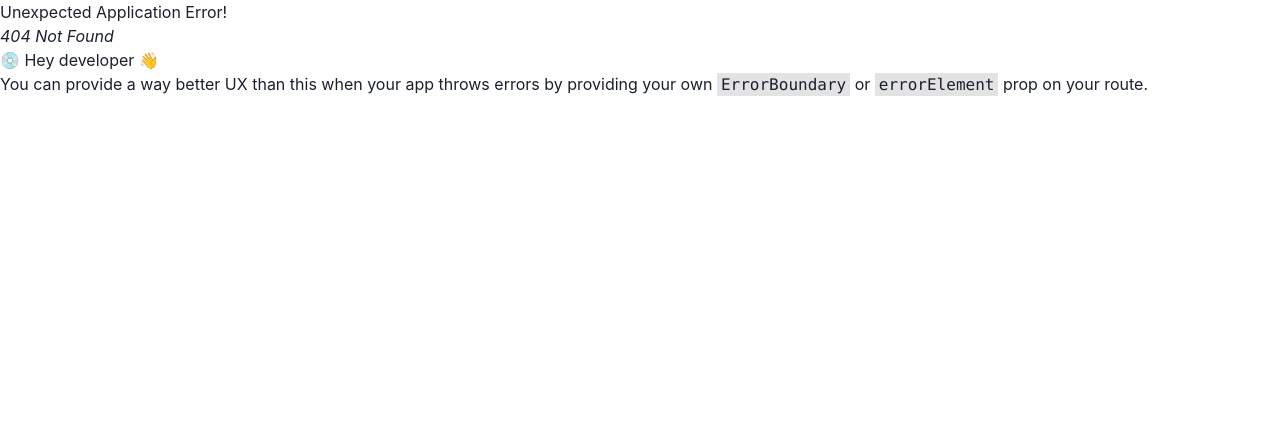
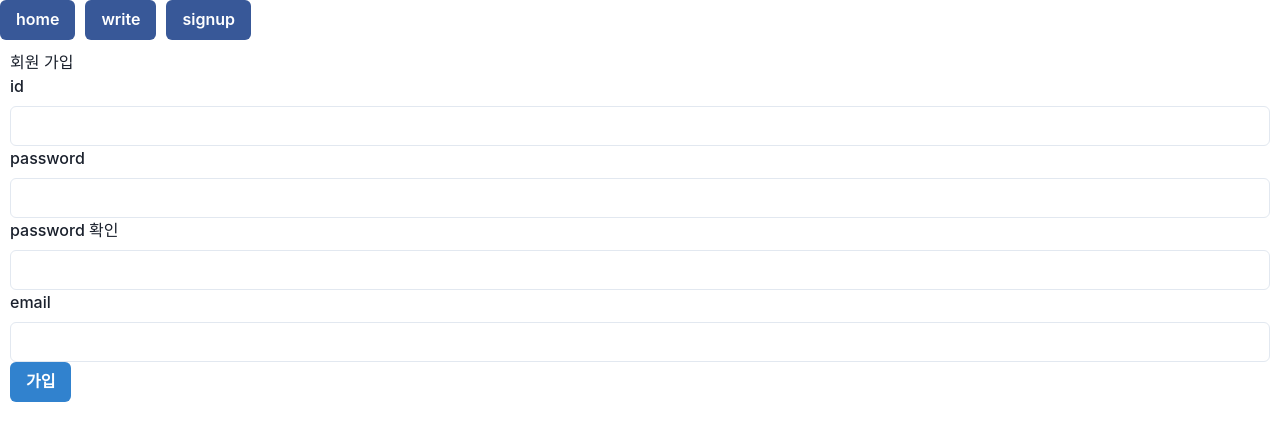
Before and after one commit to Nighteast/pjr1-fe, a React (Create React App) app: page /signup in a window 1280 px wide. Before the commit this address had no page. Shown: the top 440 px of the page. Built offline with nearby package versions, Linux system fonts and the light colour scheme.

Commit message:
회원가입 폼 작성 MemberSignup

```diff
--- a/src/App.js
+++ b/src/App.js
@@ -6,10 +6,11 @@ import {
   RouterProvider,
 } from "react-router-dom";
 import { HomeLayout } from "./layout/HomeLayout";
-import { BoardList } from "./page/BoardList";
-import { BoardWrite } from "./page/BoardWrite";
-import { BoardView } from "./page/BoardView";
-import { BoardEdit } from "./page/BoardEdit";
+import { BoardList } from "./page/board/BoardList";
+import { BoardWrite } from "./page/board/BoardWrite";
+import { BoardView } from "./page/board/BoardView";
+import { BoardEdit } from "./page/board/BoardEdit";
+import { MemberSignup } from "./page/member/MemberSignup";
 
 // router 생성
 const routes = createBrowserRouter(
@@ -22,6 +23,7 @@ const routes = createBrowserRouter(
       {/* "/:"는 동적 매개변수를 지정, URL에서 id 파라미터 값을 캡쳐한다. */}
       <Route path="board/:id" element={<BoardView />} />
       <Route path="edit/:id" element={<BoardEdit />} />
+      <Route path="signup" element={<MemberSignup />} />
     </Route>,
   ),
 );
--- a/src/component/NavBar.js
+++ b/src/component/NavBar.js
@@ -5,9 +5,16 @@ export function NavBar() {
   const navigate = useNavigate();
 
   return (
-    <Flex>
-      <Button onClick={() => navigate("/")}>home</Button>
-      <Button onClick={() => navigate("/write")}>write</Button>
+    <Flex gap={"10px"}>
+      <Button colorScheme="facebook" onClick={() => navigate("/")}>
+        home
+      </Button>
+      <Button colorScheme="facebook" onClick={() => navigate("/write")}>
+        write
+      </Button>
+      <Button colorScheme="facebook" onClick={() => navigate("/signup")}>
+        signup
+      </Button>
     </Flex>
   );
 }
--- /dev/null
+++ b/src/page/member/MemberSignup.js
@@ -0,0 +1,59 @@
+import { Box, Button, FormControl, FormLabel, Input } from "@chakra-ui/react";
+import { useState } from "react";
+import axios from "axios";
+
+export function MemberSignup() {
+  const [id, setId] = useState("");
+  const [password, setPassword] = useState("");
+  const [passwordCheck, setPasswordCheck] = useState("");
+  const [email, setEmail] = useState("");
+
+  function handleSubmit() {
+    axios
+      .post("/api/member/signup", {
+        id,
+        password,
+        email,
+      })
+      .then(() => console.log("good"))
+      .catch(() => console.log("bad"))
+      .finally(() => console.log("end"));
+  }
+
+  return (
+    <Box m={"10px"}>
+      <h1>회원 가입</h1>
+      <FormControl>
+        <FormLabel>id</FormLabel>
+        <Input value={id} onChange={(e) => setId(e.target.value)} />
+      </FormControl>
+      <FormControl>
+        <FormLabel>password</FormLabel>
+        <Input
+          type="password"
+          value={password}
+          onChange={(e) => setPassword(e.target.value)}
+        />
+      </FormControl>
+      <FormControl>
+        <FormLabel>password 확인</FormLabel>
+        <Input
+          type="password"
+          value={passwordCheck}
+          onChange={(e) => setPasswordCheck(e.target.value)}
+        />
+      </FormControl>
+      <FormControl>
+        <FormLabel>email</FormLabel>
+        <Input
+          type="email"
+          value={email}
+          onChange={(e) => setEmail(e.target.value)}
+        />
+      </FormControl>
+      <Button onClick={handleSubmit} colorScheme="blue">
+        가입
+      </Button>
+    </Box>
+  );
+}
```
Also changed, not shown: src/page/board/BoardEdit.js (renamed from src/page/BoardEdit.js), src/page/board/BoardList.js (renamed from src/page/BoardList.js), src/page/board/BoardView.js (renamed from src/page/BoardView.js), src/page/board/BoardWrite.js (renamed from src/page/BoardWrite.js).
